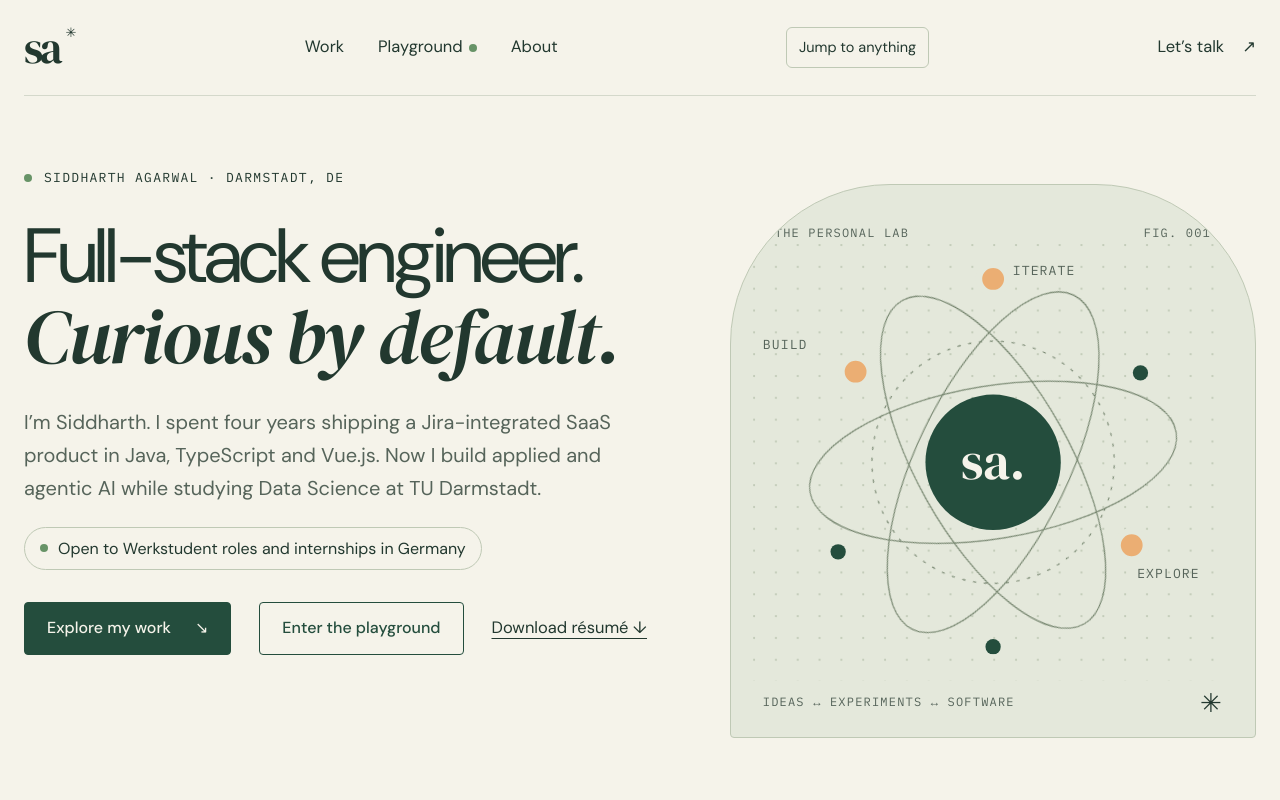
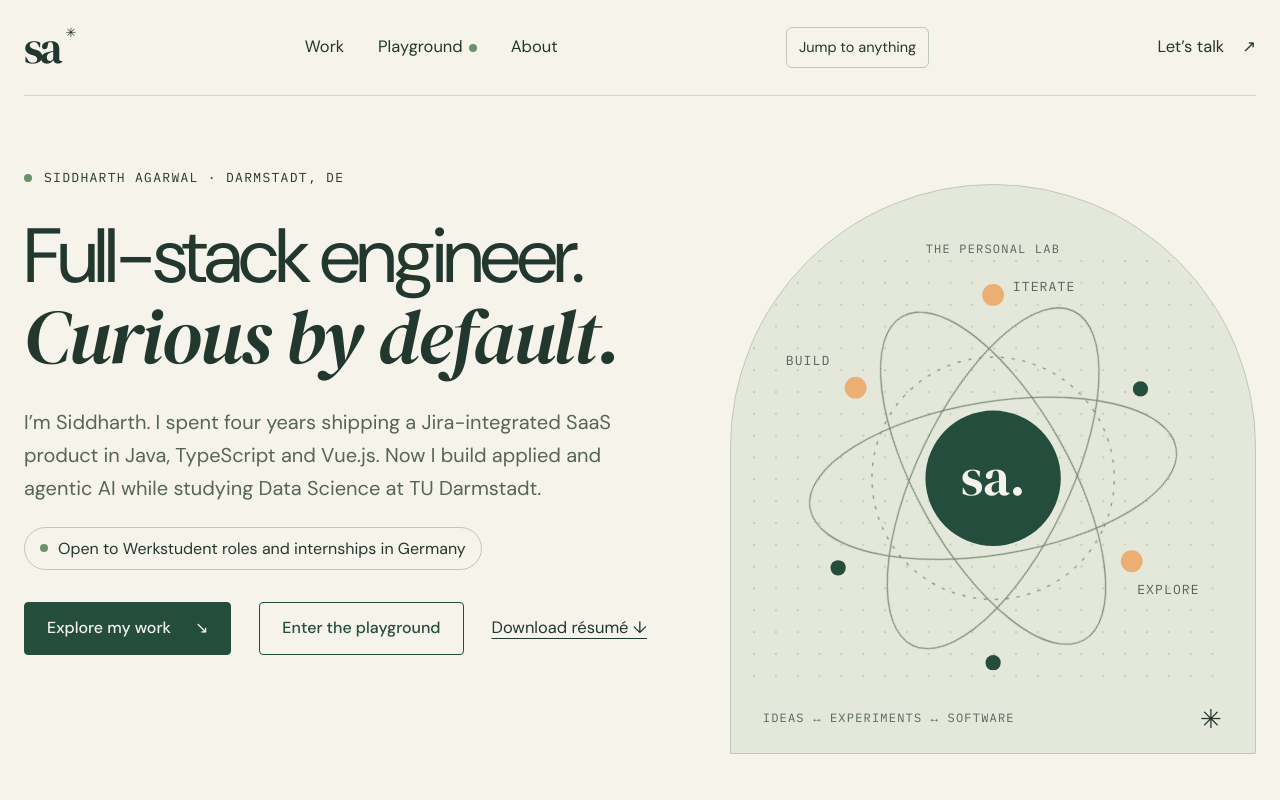
Before and after one commit to sidag99/sidag99.github.io, a website with bundled scripts: page index.html in a window 1280 px wide. Shown: the top 800 px of the page. Built offline with nearby package versions, Linux system fonts and the light colour scheme.

Commit message:
Make the hero graphic a true arch so its labels aren't clipped
- Full semicircle top instead of a flattened curve
- Centre "The personal lab" at the top and drop "Fig. 001"
- Move "Build" inward, clear of the curve at every width

```diff
--- a/index.html
+++ b/index.html
@@ -51,7 +51,7 @@
     </div>
 
     <div class="hero-art">
-      <div class="art-top" aria-hidden="true"><span>THE PERSONAL LAB</span><span>FIG. 001</span></div>
+      <div class="art-top" aria-hidden="true"><span>THE PERSONAL LAB</span></div>
       <svg class="orbit" viewBox="0 0 440 400" aria-hidden="true">
         <defs><pattern id="dots" width="20" height="20" patternUnits="userSpaceOnUse"><circle class="dots" cx="1" cy="1" r="1"/></pattern></defs>
         <rect width="440" height="400" fill="url(#dots)"/>
@@ -65,7 +65,7 @@
         <text class="core-text" x="220" y="215" text-anchor="middle" font-size="47">sa.</text>
         <g class="warm"><circle cx="94" cy="117" r="13"/><circle cx="347" cy="276" r="13"/><circle cx="220" cy="32" r="13"/></g>
         <g class="cool"><circle cx="78" cy="282" r="7"/><circle cx="355" cy="118" r="7"/><circle cx="220" cy="369" r="7"/></g>
-        <g class="tag"><text x="9" y="96">BUILD</text><text x="352" y="306">EXPLORE</text><text x="238" y="28">ITERATE</text></g>
+        <g class="tag"><text x="30" y="96">BUILD</text><text x="352" y="306">EXPLORE</text><text x="238" y="28">ITERATE</text></g>
       </svg>
       <div class="art-bottom" aria-hidden="true"><span>IDEAS ↔ EXPERIMENTS ↔ SOFTWARE</span><span class="cross">✳</span></div>
     </div>
--- a/style.css
+++ b/style.css
@@ -131,9 +131,11 @@ em { font-family: var(--serif); font-style: italic; font-weight: 400; letter-spa
 .actions .link { font-size: 16.5px; }
 .hero-art {
   position: relative; align-self: start; margin-top: 16px; overflow: hidden;
-  background: var(--sage); border: 1px solid var(--line-2); border-radius: 160px 160px 4px 4px; padding: 40px 22px 18px;
+  background: var(--sage); border: 1px solid var(--line-2); border-radius: 999px 999px 4px 4px; padding: 56px 22px 18px;
 }
-.art-top, .art-bottom { display: flex; justify-content: space-between; align-items: center; font: 12px var(--mono); letter-spacing: 0.1em; padding: 0 22px; color: var(--muted); }
+/* a true arch: the top label is centred so it stays clear of the curve */
+.art-top, .art-bottom { display: flex; justify-content: space-between; align-items: center; font: 12px var(--mono); letter-spacing: 0.1em; color: var(--muted); }
+.art-top { justify-content: center; }
 .art-bottom { padding: 0 10px; }
 .art-bottom .cross { font-size: 26px; color: var(--ink); }
 .orbit { width: 100%; display: block; margin: 4px 0; }
@@ -497,7 +499,7 @@ input[type="range"] { width: 100%; accent-color: var(--green); margin: 12px 0 0;
   .hero h1 { font-size: clamp(44px, 12vw, 60px); }
   .hero h1 em { white-space: normal; }
   .intro { font-size: 18px; }
-  .hero-art { border-radius: 120px 120px 4px 4px; padding: 30px 10px 14px; }
+  .hero-art { padding: 48px 10px 14px; }
   .section { padding: 60px 0; }
   .section-heading { margin-bottom: 36px; }
   .rows summary { font-size: 18.5px; gap: 14px; }
```
